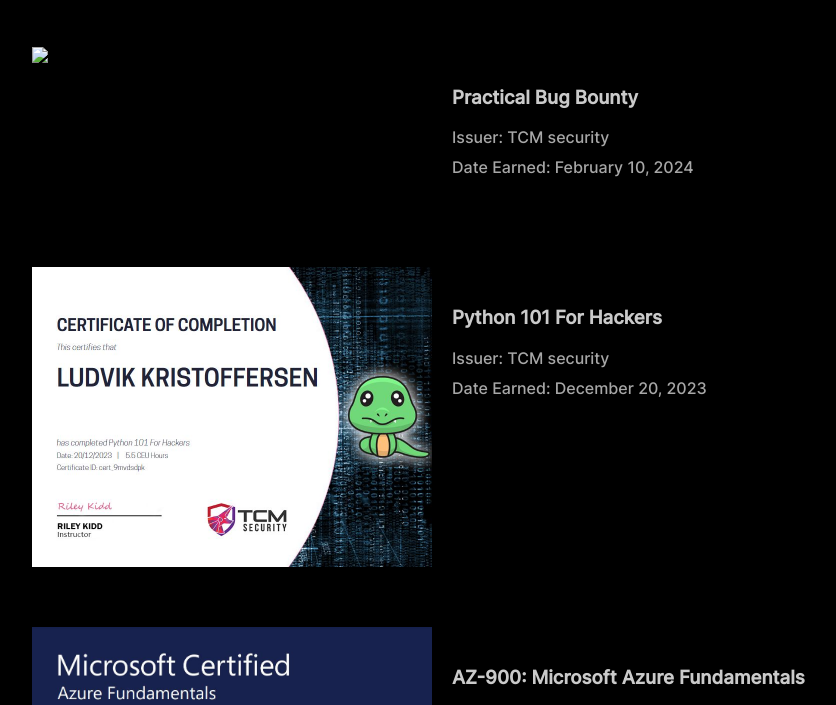
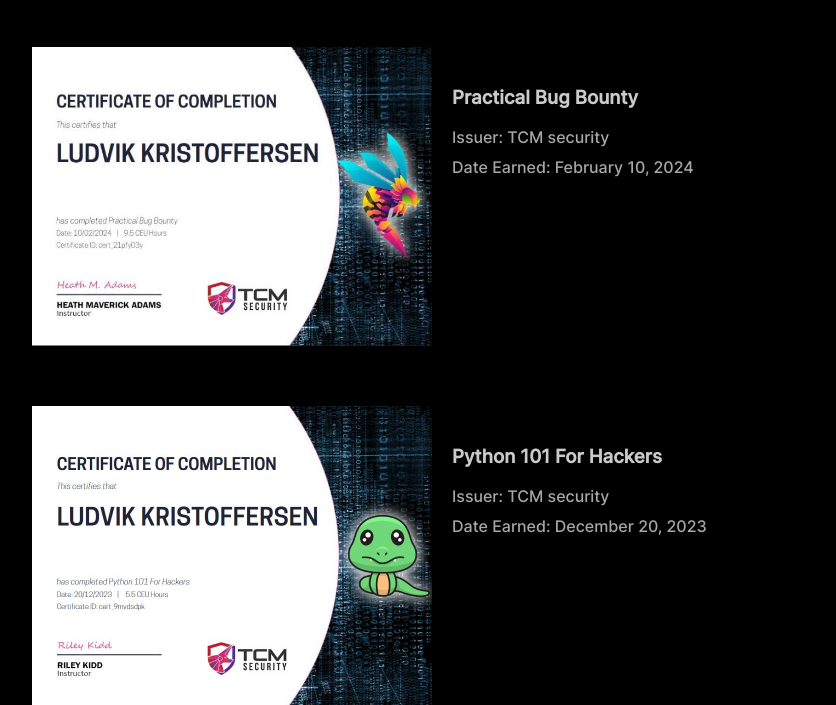
Before and after one commit to ludvikkristoffersen/website, a plain HTML site: page certificates.html in a window 1280 px wide. Shown: the part 115-820 px from the top of the page, without its empty margins (208-1044 px from the left). Drawn offline with Linux system fonts and the light colour scheme.

Commit message:
Update certificates.html

```diff
--- a/certificates.html
+++ b/certificates.html
@@ -14,7 +14,7 @@
     </div>
         <div class="certificate">
         <div class="certificate-content">
-            <img src="images/PBB.jpeg" alt="Certificate Image">
+            <img src="images/PBB.jpg" alt="Certificate Image">
             <div class="certificate-details">
                 <h3>Practical Bug Bounty</h3>
                 <p>Issuer: TCM security</p>
```
